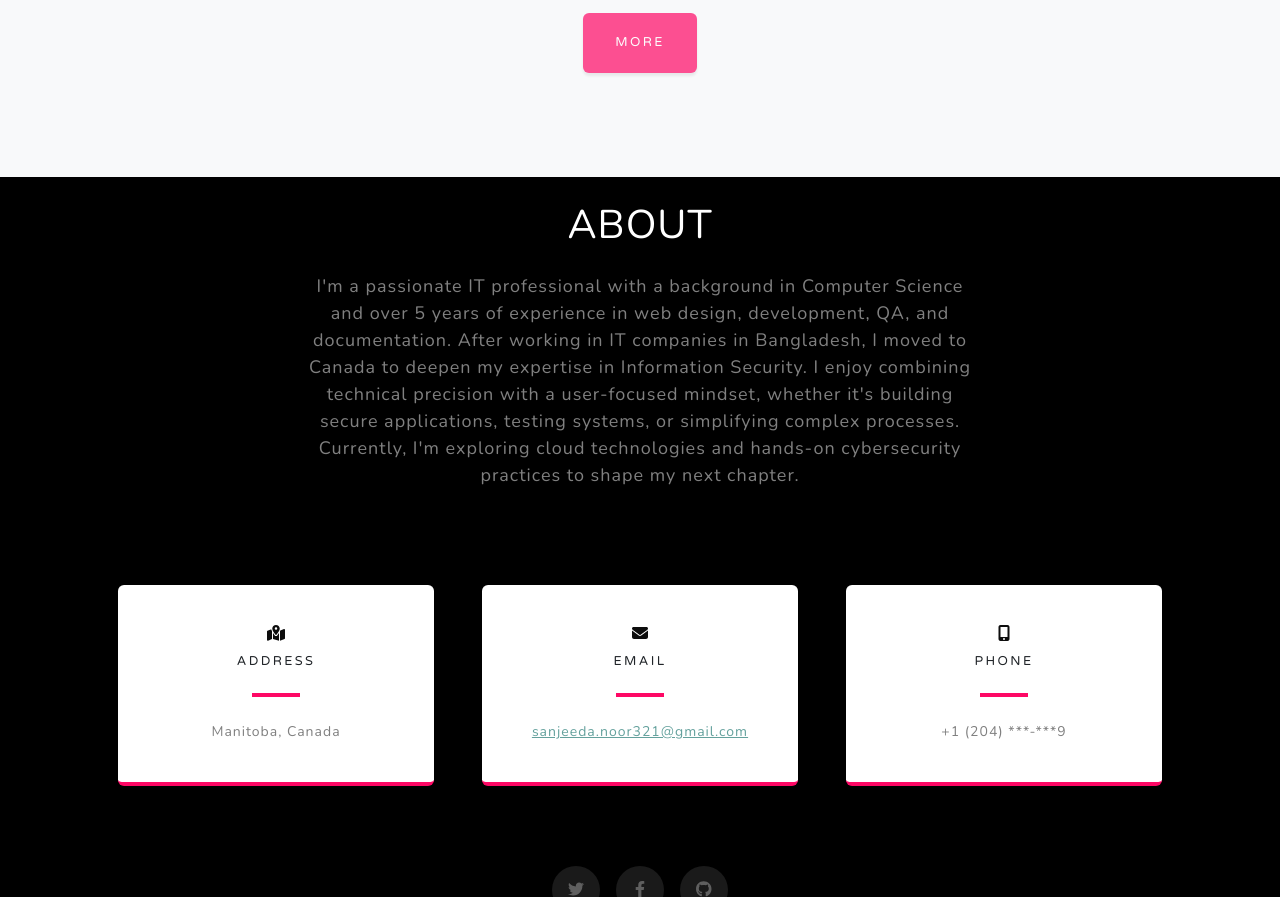
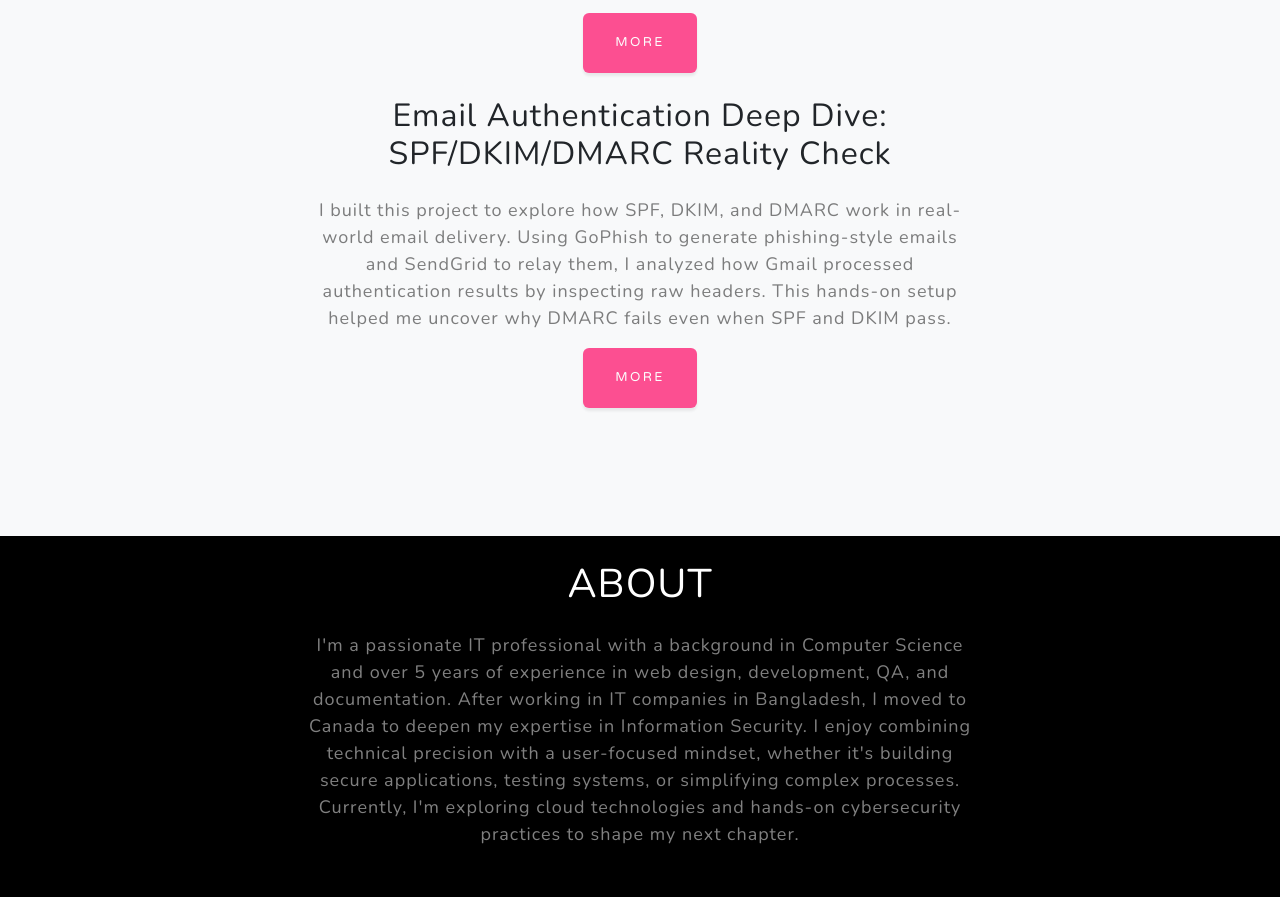
Before and after one commit to Sanjeedastrek/Resume-in-Azure, a website: page frontend/index.html in a window 1280 px wide. Shown: the part 2060-2957 px from the top of the page. Drawn offline with nearby package versions, Linux system fonts and the light colour scheme; no server answers.

Commit message:
email security project added

```diff
--- a/frontend/index.html
+++ b/frontend/index.html
@@ -96,7 +96,7 @@
             Actions for both frontend and backend deployments, and configured CORS, DNS, and custom domain validation.
             The project also included setting up budget alerts and monitoring through Azure Cost Management.
           </p>
-          <a class="btn btn-primary cta-button" href="https://github.com/Sanjeedastrek/Resume-in-Azure">More</a>
+          <a class="btn btn-primary cta-button" href="https://github.com/Sanjeedastrek/Resume-in-Azure" target="_blank">More</a>
         </div>
       </div>
       <div class="row gx-4 gx-lg-5 justify-content-center my-lg-4">
@@ -112,7 +112,17 @@
 
 
           </p>
-          <a class="btn btn-primary cta-button" href="https://github.com/Sanjeedastrek/splunk_dashboard">More</a>
+          <a class="btn btn-primary cta-button" href="https://github.com/Sanjeedastrek/splunk_dashboard" target="_blank">More</a>
+        </div>
+        <div class="row gx-4 gx-lg-5 justify-content-center my-lg-4">
+        <div class="col-lg-8">
+          <h2 class="mb-4"> Email Authentication Deep Dive: SPF/DKIM/DMARC Reality Check</h2>
+          <p class="text-black-50 project-desc">
+         I built this project to explore how SPF, DKIM, and DMARC work in real-world email delivery. Using GoPhish to generate phishing-style emails and SendGrid to relay them, I analyzed how Gmail processed authentication results by inspecting raw headers. This hands-on setup helped me uncover why DMARC fails even when SPF and DKIM pass.
+
+
+          </p>
+          <a class="btn btn-primary cta-button" href="https://medium.com/@hopefriday583/email-authentication-deep-dive-spf-dkim-dmarc-reality-check-860e2bd904ab" target="_blank">More</a>
         </div>
       </div>
     </div>
```
